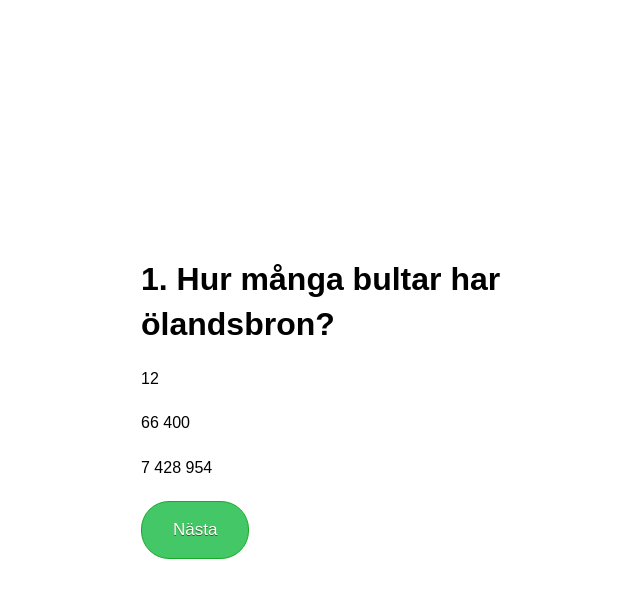
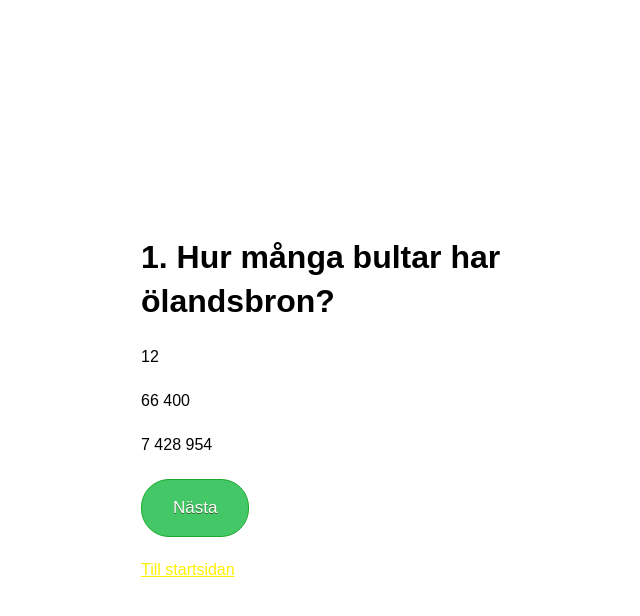
Before and after one commit to swiaiucs/quizsite, a Django app: page /quiz/fotboll/question/1/ in a window 1280 px wide. Shown: the top 616 px of the page, without its empty margins (249-889 px from the left). Run offline with Django 3.2, Linux system fonts and the light colour scheme; some libraries are stand-ins or nearby versions.

Commit message:
url to start page

```diff
--- a/quiz/templates/quiz/question.html
+++ b/quiz/templates/quiz/question.html
@@ -25,6 +25,8 @@
 <p>
 <a href="question.html" class="MyButton">Nästa</a>
 </p>
+
+<p><a href="{% url "start_page" %}">Till startsidan</a></p>
 			</div>
 		</div>
 	</div>
```
